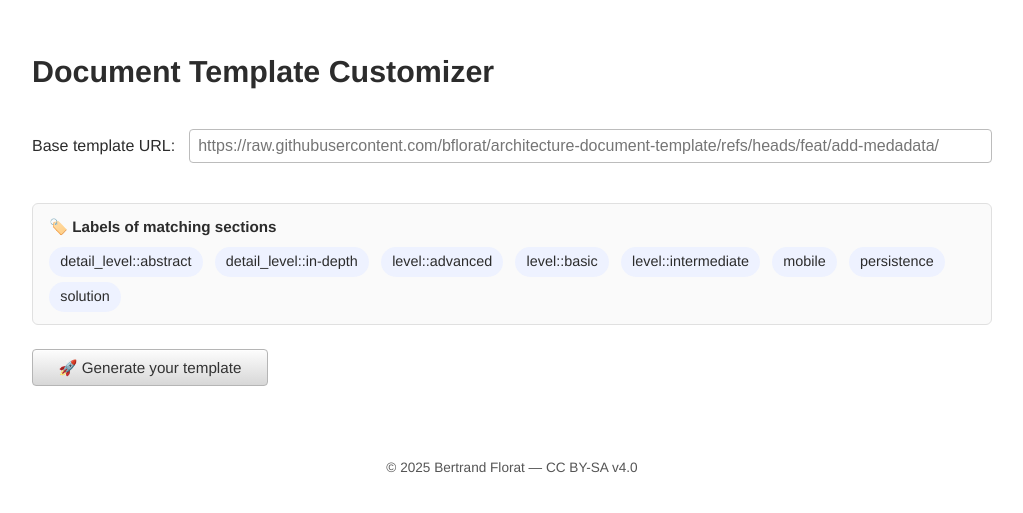
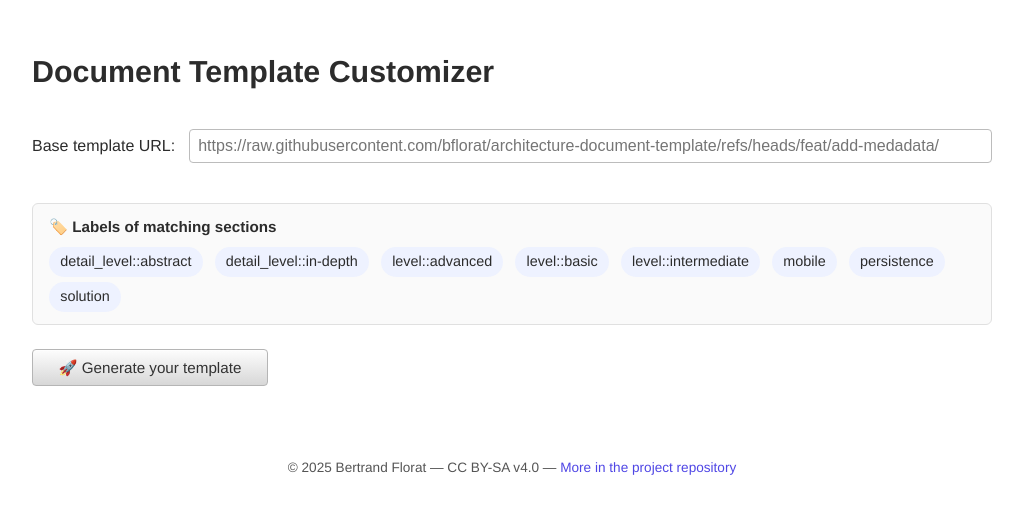
Before and after one commit to bflorat/document-template-customizer, a React (Vite) app: page / in a window 1280 px wide. Shown: the part 133-646 px from the top of the page, without its empty margins (128-1151 px from the left). Built offline with nearby package versions, Linux system fonts and the light colour scheme.

Commit message:
Link footer to project repository

```diff
--- a/src/App.css
+++ b/src/App.css
@@ -17,6 +17,15 @@
   font-size: 0.85rem;
   color: #555;
   text-align: center;
+}
+
+.app-footer a {
+  color: #4f46e5;
+  text-decoration: none;
+}
+
+.app-footer a:hover {
+  text-decoration: underline;
 }
 
 header h1 {
--- a/src/App.tsx
+++ b/src/App.tsx
@@ -183,7 +183,10 @@ const App = () => {
         ) : null}
       </form>
       <footer className="app-footer">
-        © 2025 Bertrand Florat — CC BY-SA v4.0
+        © 2025 Bertrand Florat — CC BY-SA v4.0 —{' '}
+        <a href="https://git.florat.net/bflorat/document-template-customizer" target="_blank" rel="noreferrer">
+          More in the project repository
+        </a>
       </footer>
     </div>
   )
```
